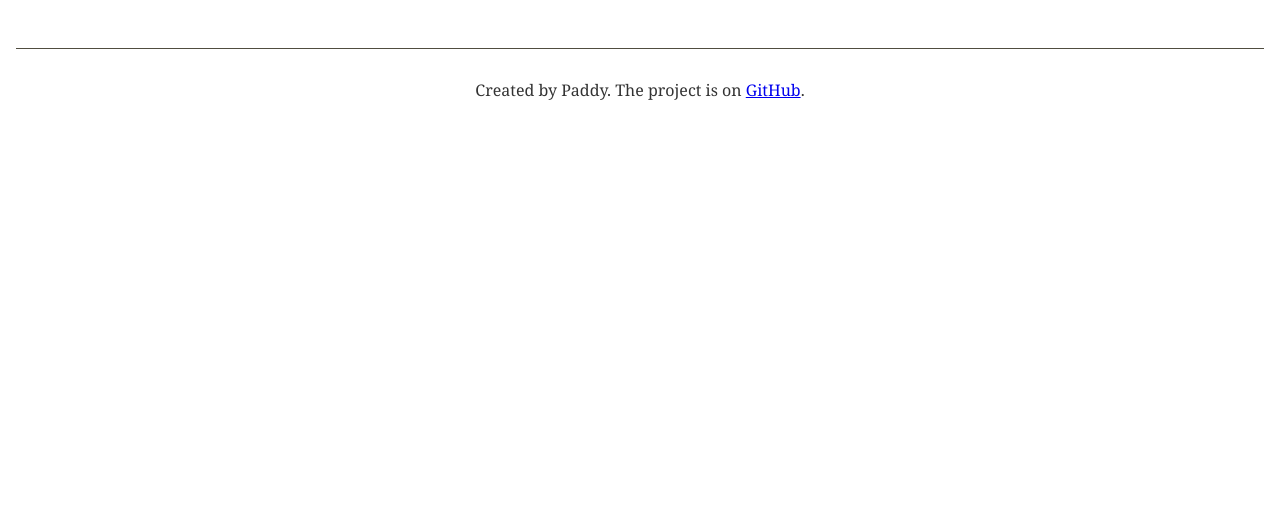
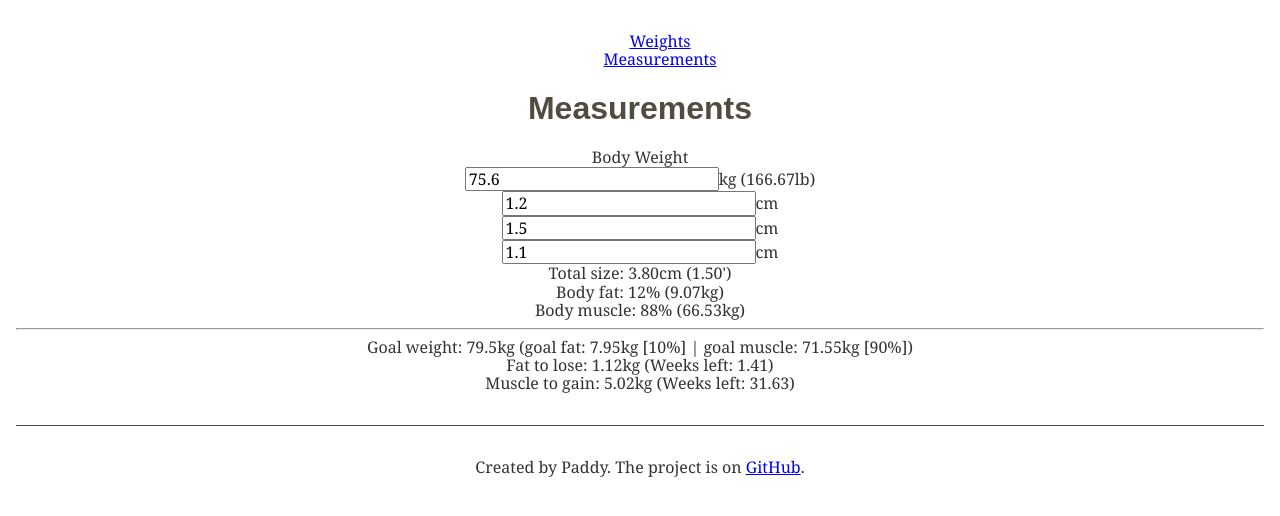
Before and after one commit to paddyohanlon/happy-body-tools, a Vue app: page /#/measurements in a window 1280 px wide. Shown: the top 516 px of the page. Built offline with nearby package versions, Linux system fonts and the light colour scheme.

Commit message:
First draft of body weight measurements

```diff
--- a/src/App.vue
+++ b/src/App.vue
@@ -1,5 +1,9 @@
 <template>
   <div id="app">
+    <ul class="nav">
+      <li><router-link :to="{ name: 'home' }">Weights</router-link></li>
+      <li><router-link :to="{ name: 'measurements' }">Measurements</router-link></li>
+    </ul>
     <router-view />
     <p class="footer">
       Created by Paddy. The project is on <a href="https://github.com/paddyohanlon/happy-body-tools">GitHub</a>.
@@ -40,4 +44,8 @@ h6 {
   margin-top: 2em;
   padding-top: 2em;
 }
+
+.nav {
+  list-style: none;
+}
 </style>
--- a/src/router/index.ts
+++ b/src/router/index.ts
@@ -1,14 +1,20 @@
 import Vue from "vue";
 import VueRouter, { RouteConfig } from "vue-router";
 import Home from "../views/Home.vue";
+import Measurements from "../views/Measurements.vue";
 
 Vue.use(VueRouter);
 
 const routes: Array<RouteConfig> = [
   {
     path: "/",
-    name: "Home",
+    name: "home",
     component: Home,
+  },
+  {
+    path: "/measurements",
+    name: "measurements",
+    component: Measurements,
   },
 ];
 
--- a/src/views/Home.vue
+++ b/src/views/Home.vue
@@ -191,7 +191,7 @@ import { Component, Vue } from "vue-property-decorator";
 @Component
 export default class Home extends Vue {
   baseWeight = 5;
-  unit = "lb";
+  unit = "kg";
 
   weight(multipdiver = 1) {
     return `${this.baseWeight * multipdiver}${this.unit}`;
--- /dev/null
+++ b/src/views/Measurements.vue
@@ -0,0 +1,112 @@
+<template>
+  <div>
+    <h1>Measurements</h1>
+
+    <div>
+      <label for="body-weight">Body Weight</label>
+    </div>
+    <div>
+      <input id="body-weight" v-model="bodyWeight" type="number" />{{ kg }} ({{ bodyWeightLb.toFixed(2) }}{{ lb }})
+    </div>
+
+    <div><input id="size-chest" v-model.number="sizeChest" type="number" />cm</div>
+    <div><input id="size-belly" v-model.number="sizeBelly" type="number" />cm</div>
+    <div><input id="size-thigh" v-model.number="sizeThigh" type="number" />cm</div>
+    <div>Total size: {{ sizeTotal.toFixed(2) }}{{ cm }} ({{ sizeTotalLb.toFixed(2) }}{{ inch }})</div>
+    <div>Body fat: {{ fatPercent * 100 }}% ({{ fatWeight.toFixed(2) }}{{ kg }})</div>
+    <div>Body muscle: {{ (1 - fatPercent) * 100 }}% ({{ muscleWeight.toFixed(2) }}{{ kg }})</div>
+    <hr />
+    <div>
+      Goal weight: {{ goalWeight }}{{ kg }} (goal fat: {{ goalWeight * 0.1 }}{{ kg }} [10%] | goal muscle:
+      {{ goalWeight * 0.9 }}{{ kg }} [90%])
+    </div>
+    <div>Fat to lose: {{ fatToLose.toFixed(2) }}{{ kg }} (Weeks left: {{ weeksToFatGoal.toFixed(2) }})</div>
+    <div>Muscle to gain: {{ muscleToGain.toFixed(2) }}{{ kg }} (Weeks left: {{ weeksToMuscleGoal.toFixed(2) }})</div>
+  </div>
+</template>
+
+<script lang="ts">
+import { Component, Vue } from "vue-property-decorator";
+
+@Component
+export default class Measurements extends Vue {
+  goalWeight = 79.5;
+  bodyWeight = 75.6;
+  kg = "kg";
+  lb = "lb";
+  cm = "cm";
+  inch = "'";
+
+  kgInLb = 2.204623;
+  cmInInch = 0.3937;
+
+  sizeChest = 1.2;
+  sizeBelly = 1.5;
+  sizeThigh = 1.1;
+
+  fatLossPerWeekRate = 0.795454;
+  muscleGainPerWeekRate = 0.1587573;
+
+  get bodyWeightLb() {
+    return this.bodyWeight * this.kgInLb;
+  }
+
+  get sizeTotal() {
+    return this.sizeChest + this.sizeBelly + this.sizeThigh;
+  }
+
+  get sizeTotalLb() {
+    return this.sizeTotal * this.cmInInch;
+  }
+
+  get fatPercent() {
+    /*
+      1 3/16'  = 1.1875' = 3.01625cm = 10%
+      1 3/8'   = 1.375'  = 3.4925cm  = 11%
+      1 9/16'  = 1.5625' = 3.96875cm = 12%
+      1 3/4'   = 1.75'   = 4.445cm   = 13.5%
+      2'       = 2'      = 5.08cm    = 15%
+    */
+    if (this.sizeTotal <= 3.01625) return 0.1;
+    if (this.sizeTotal <= 3.4925) return 0.11;
+    if (this.sizeTotal <= 3.96875) return 0.12;
+    if (this.sizeTotal <= 4.445) return 0.13;
+    if (this.sizeTotal <= 5.08) return 0.15;
+    return 16.5; // or more
+  }
+
+  get fatWeight() {
+    return this.fatPercent * this.bodyWeight;
+  }
+
+  get muscleWeight() {
+    return this.bodyWeight - this.fatWeight;
+  }
+
+  get fatWeightGoal() {
+    return this.goalWeight * 0.1;
+  }
+
+  get muscleWeightGoal() {
+    return this.goalWeight * 0.9;
+  }
+
+  get fatToLose() {
+    return this.fatWeight - this.fatWeightGoal;
+  }
+
+  get weeksToFatGoal() {
+    return this.fatToLose / this.fatLossPerWeekRate;
+  }
+
+  get muscleToGain() {
+    return this.muscleWeightGoal - this.muscleWeight;
+  }
+
+  get weeksToMuscleGoal() {
+    return this.muscleToGain / this.muscleGainPerWeekRate;
+  }
+}
+</script>
+
+<style scoped lang="scss"></style>
```
